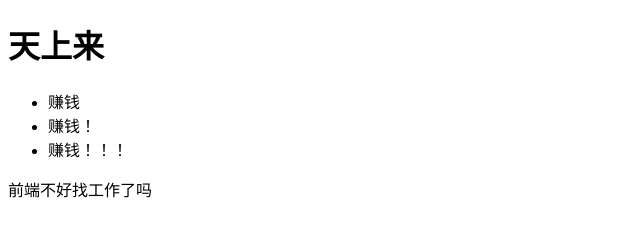
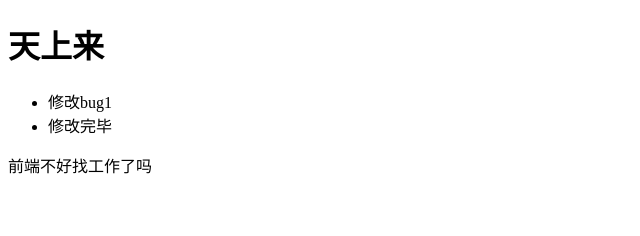
Before and after one commit to Pandu129/git-demo, a plain HTML site: page index.html in a window 1280 px wide. Shown: the whole page, without its empty margins (0-640 px from the left). Drawn offline with Linux system fonts and the light colour scheme.

Commit message:
再次修改

```diff
--- a/index.html
+++ b/index.html
@@ -4,15 +4,13 @@
     <meta charset="UTF-8" />
     <meta http-equiv="X-UA-Compatible" content="IE=edge" />
     <meta name="viewport" content="width=device-width, initial-scale=1.0" />
-    <title>update页面</title>
     <title>bug1页面</title>
   </head>
   <body>
     <h1>天上来</h1>
     <ul>
-      <li>赚钱</li>
-      <li>赚钱！</li>
-      <li>赚钱！！！</li>
+      <li>修改bug1</li>
+      <li>修改完毕</li>
     </ul>
 
     <p>前端不好找工作了吗</p>
```
